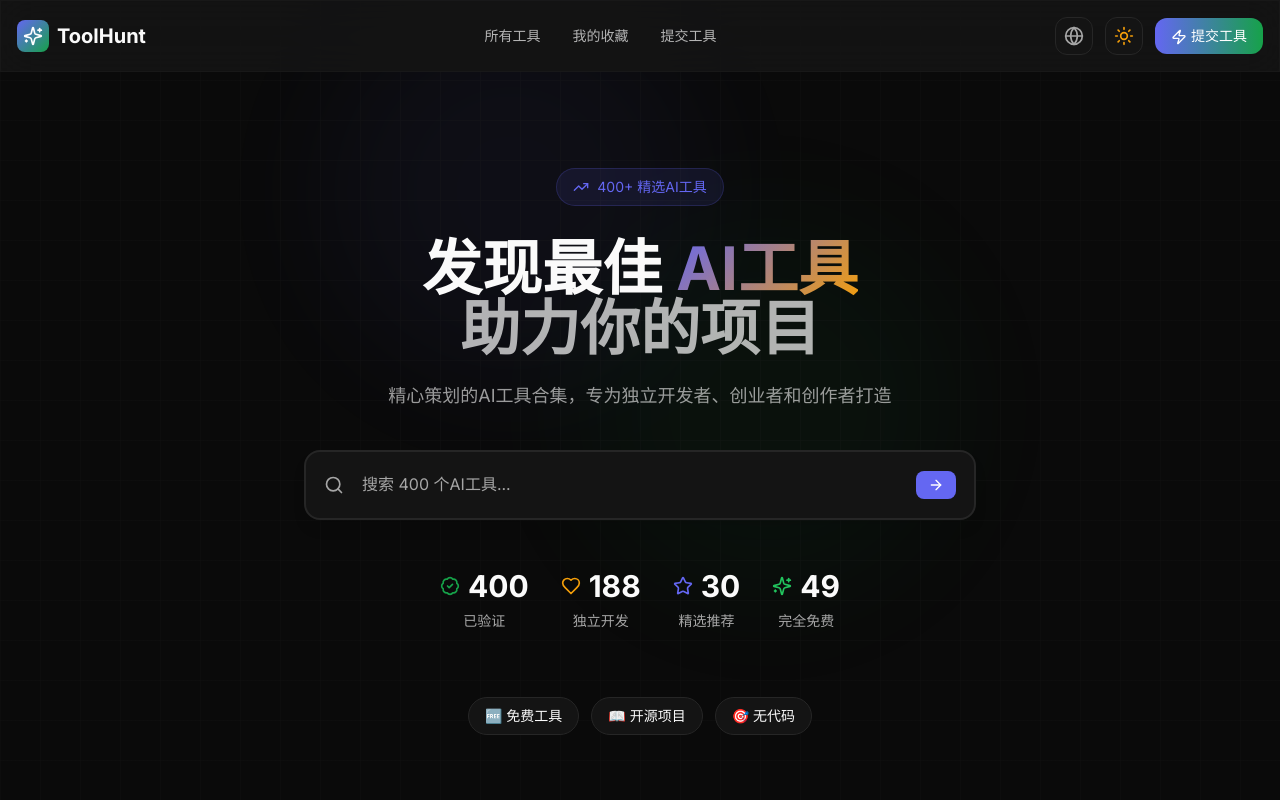
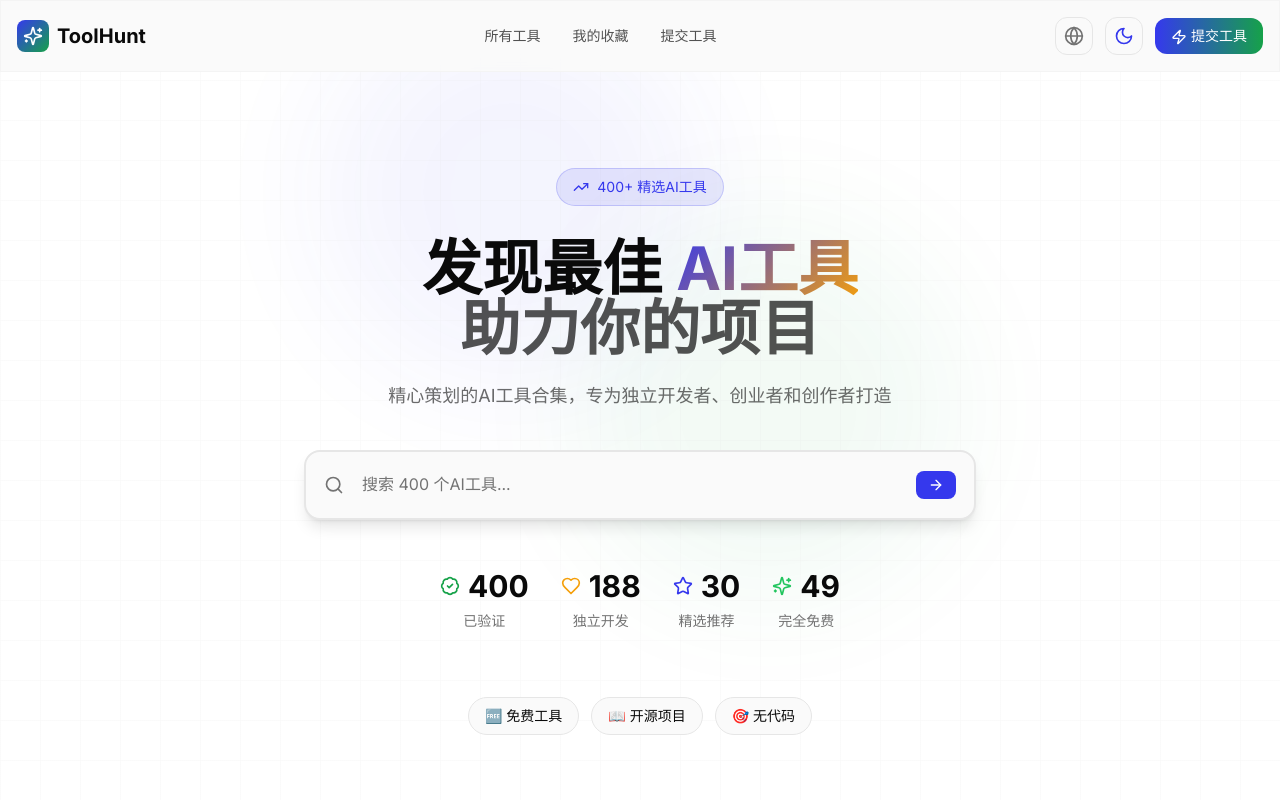
Before and after one commit to MingJinMuZi/toolhunt, a Next.js app: page / in a window 1280 px wide. Shown: the top 800 px of the page. Built offline with nearby package versions, Linux system fonts and the light colour scheme.

Commit message:
fix: 默认主题改为亮色模式
- 移除 layout.tsx 中的 dark class
- theme-toggle.tsx 默认 isDark=false
- globals.css 亮色变量作为 :root 默认值

```diff
--- a/src/app/globals.css
+++ b/src/app/globals.css
@@ -2,8 +2,30 @@
 @tailwind components;
 @tailwind utilities;
 
-/* 暗色主题（默认） */
+/* 亮色主题（默认） */
 :root {
+  --background: 0 0% 100%;
+  --foreground: 0 0% 4%;
+  --card: 0 0% 98%;
+  --card-foreground: 0 0% 4%;
+  --primary: 239 84% 57%;
+  --primary-foreground: 0 0% 100%;
+  --accent: 142 76% 36%;
+  --accent-foreground: 0 0% 100%;
+  --featured: 38 92% 50%;
+  --featured-foreground: 0 0% 9%;
+  --border: 0 0% 90%;
+  --input: 0 0% 90%;
+  --ring: 239 84% 57%;
+  --muted: 0 0% 95%;
+  --muted-foreground: 0 0% 45%;
+  --success: 142 76% 36%;
+  --warning: 38 92% 50%;
+  --danger: 0 84% 60%;
+}
+
+/* 暗色主题 */
+.dark {
   --background: 0 0% 4%;
   --foreground: 0 0% 98%;
   --card: 0 0% 8%;
@@ -22,25 +44,6 @@
   --success: 142 76% 36%;
   --warning: 38 92% 50%;
   --danger: 0 84% 60%;
-}
-
-/* 亮色主题 */
-:root:not(.dark) {
-  --background: 0 0% 100%;
-  --foreground: 0 0% 4%;
-  --card: 0 0% 98%;
-  --card-foreground: 0 0% 4%;
-  --primary: 239 84% 57%;
-  --primary-foreground: 0 0% 100%;
-  --accent: 142 76% 36%;
-  --accent-foreground: 0 0% 100%;
-  --featured: 38 92% 50%;
-  --featured-foreground: 0 0% 9%;
-  --border: 0 0% 90%;
-  --input: 0 0% 90%;
-  --ring: 239 84% 57%;
-  --muted: 0 0% 95%;
-  --muted-foreground: 0 0% 45%;
 }
 
 * {
--- a/src/app/layout.tsx
+++ b/src/app/layout.tsx
@@ -63,7 +63,7 @@ export default function RootLayout({
   children: React.ReactNode;
 }>) {
   return (
-    <html lang="zh-CN" className="dark">
+    <html lang="zh-CN">
       <head>
         <link rel="icon" href="/favicon.svg" type="image/svg+xml" />
         <link rel="icon" href="/icon.svg" type="image/svg+xml" />
--- a/src/components/theme-toggle.tsx
+++ b/src/components/theme-toggle.tsx
@@ -4,18 +4,18 @@ import { useState, useEffect } from "react";
 import { Sun, Moon } from "lucide-react";
 
 export function ThemeToggle() {
-  const [isDark, setIsDark] = useState(true);
+  const [isDark, setIsDark] = useState(false);
   const [mounted, setMounted] = useState(false);
 
   useEffect(() => {
     setMounted(true);
     const theme = localStorage.getItem("theme");
-    if (theme === "light") {
+    if (theme === "dark") {
+      setIsDark(true);
+      document.documentElement.classList.add("dark");
+    } else {
       setIsDark(false);
       document.documentElement.classList.remove("dark");
-    } else {
-      setIsDark(true);
-      document.documentElement.classList.add("dark");
     }
   }, []);
 
```
